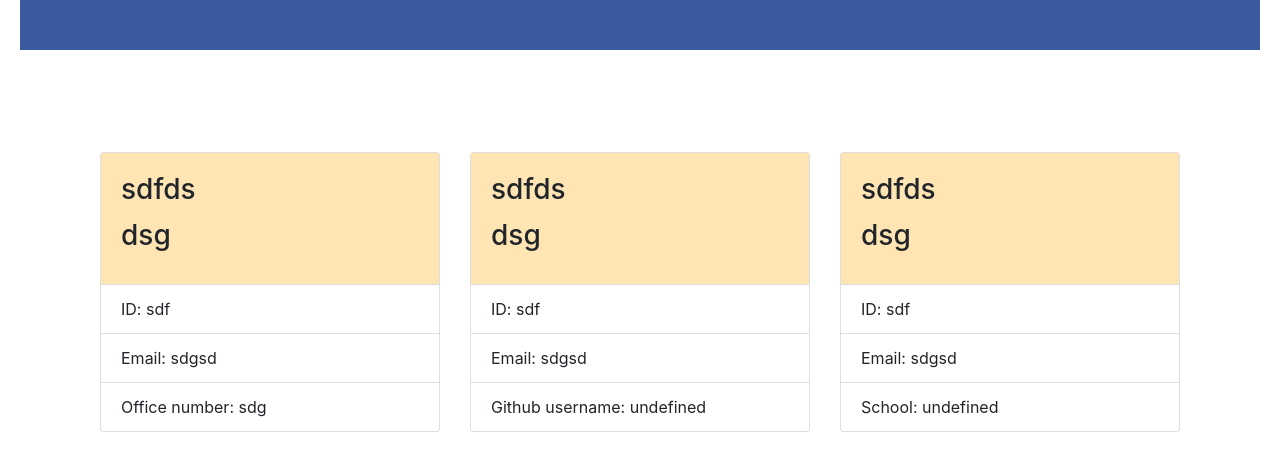
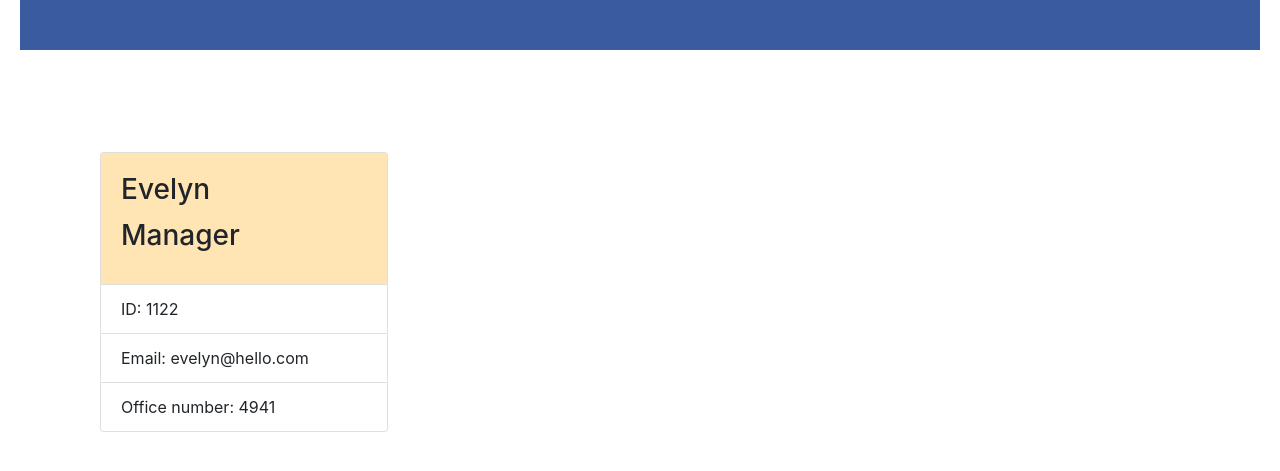
Before and after one commit to evelyntorress/ideal-fortnight, a website: page Develop/index.html in a window 1280 px wide. Shown: the part 173-644 px from the top of the page. Drawn offline with nearby package versions, Linux system fonts and the light colour scheme.

Commit message:
Adding README, Screenshots and last updates

```diff
--- a/Develop/index.html
+++ b/Develop/index.html
@@ -18,43 +18,19 @@
    </div>
   </div>
   </div>
-      <div class="card-deck">
+  <div class="card-container">
           <div class="card" style="width: 18rem;">
               <div class="card-body">
               <!--Manager info-->
-                <h3 class="card-title">sdfds</h3>
-                <h3 class="card-title">dsg</h3>
+                <h3 class="card-title">Evelyn</h3>
+                <h3 class="card-title">Manager</h3>
               </div>
               <ul class="list-group list-group-flush">
-                <li class="list-group-item">ID: sdf</li>
-                <li class="list-group-item">Email: sdgsd</li>
-                <li class="list-group-item">Office number: sdg</li>
+                <li class="list-group-item">ID: 1122</li>
+                <li class="list-group-item">Email: evelyn@hello.com</li>
+                <li class="list-group-item">Office number: 4941</li>
               </ul>
           </div>
-          <div class="card" style="width: 18rem;">
-              <div class="card-body">
-              <!--Engineer info-->
-              <h3 class="card-title">sdfds</h3>
-              <h3 class="card-title">dsg</h3>
-              </div>
-              <ul class="list-group list-group-flush">
-              <li class="list-group-item">ID: sdf</li>
-              <li class="list-group-item">Email: sdgsd</li>
-              <li class="list-group-item">Github username: undefined</li>
-              </ul>
-          </div>
-          <div class="card" style="width: 18rem;">
-              <div class="card-body">
-              <!--Intern info-->
-              <h3 class="card-title">sdfds</h3>
-              <h3 class="card-title">dsg</h3>
-              </div>
-              <ul class="list-group list-group-flush">
-              <li class="list-group-item">ID: sdf</li>
-              <li class="list-group-item">Email: sdgsd</li>
-              <li class="list-group-item">School: undefined</li>
-              </ul>
-          </div>
-      </div>
+        </div>
   </body>
   </html>
--- a/Develop/src/style.css
+++ b/Develop/src/style.css
@@ -1,7 +1,9 @@
+/* Styling of the My team html file */
+
+
 .container-jumbotron{
     padding: 20px;
 }
-
 
 .jumbotron {
     background-color: #3A5BA0;
@@ -28,6 +30,6 @@ h3 {
     background-color:#FFE5B4;
 }
 
-.card-deck {
+.card-container {
     padding: 50px 100px;
 }
```
Also changed, not shown: Develop/index.js (+3 -28 lines), Assets/10-object-oriented-programming-homework-demo.png (deleted), Assets/html-webpage.png (added), Assets/questions.png (added), Assets/tests.png (added), README.md, 2 other files.
